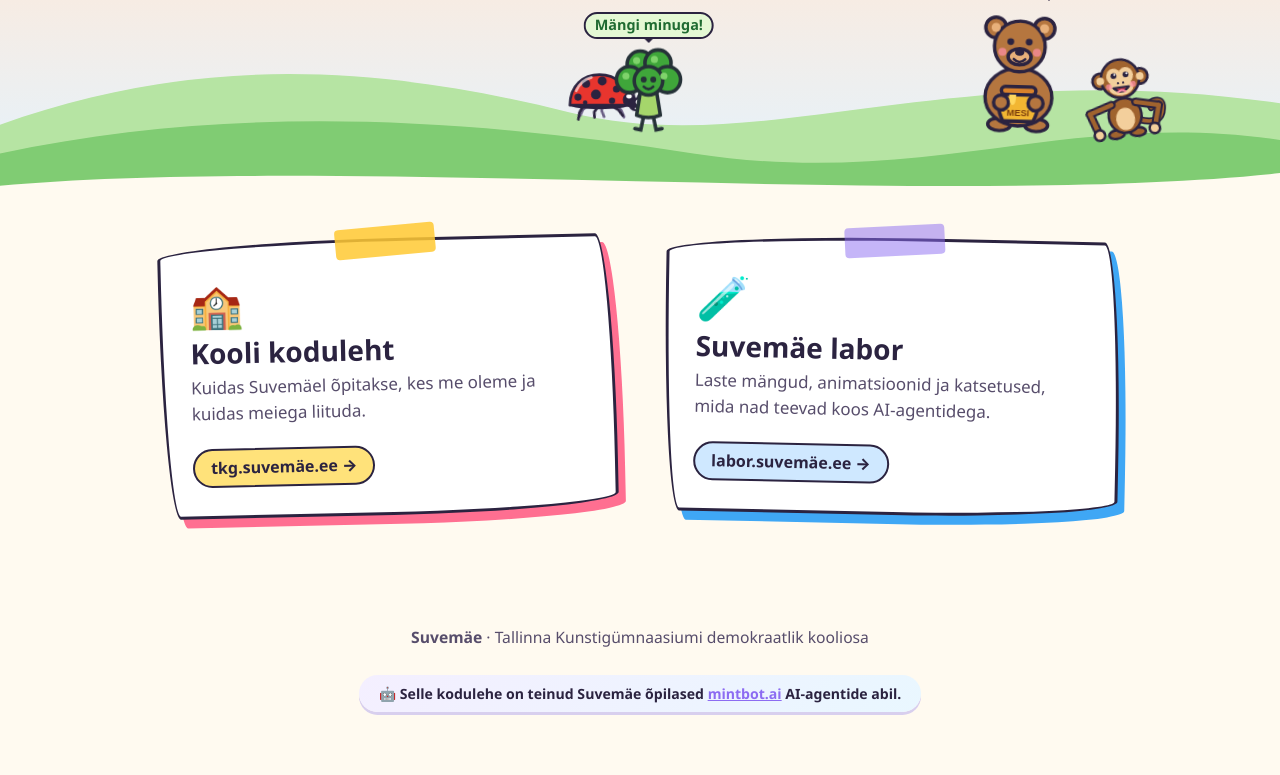
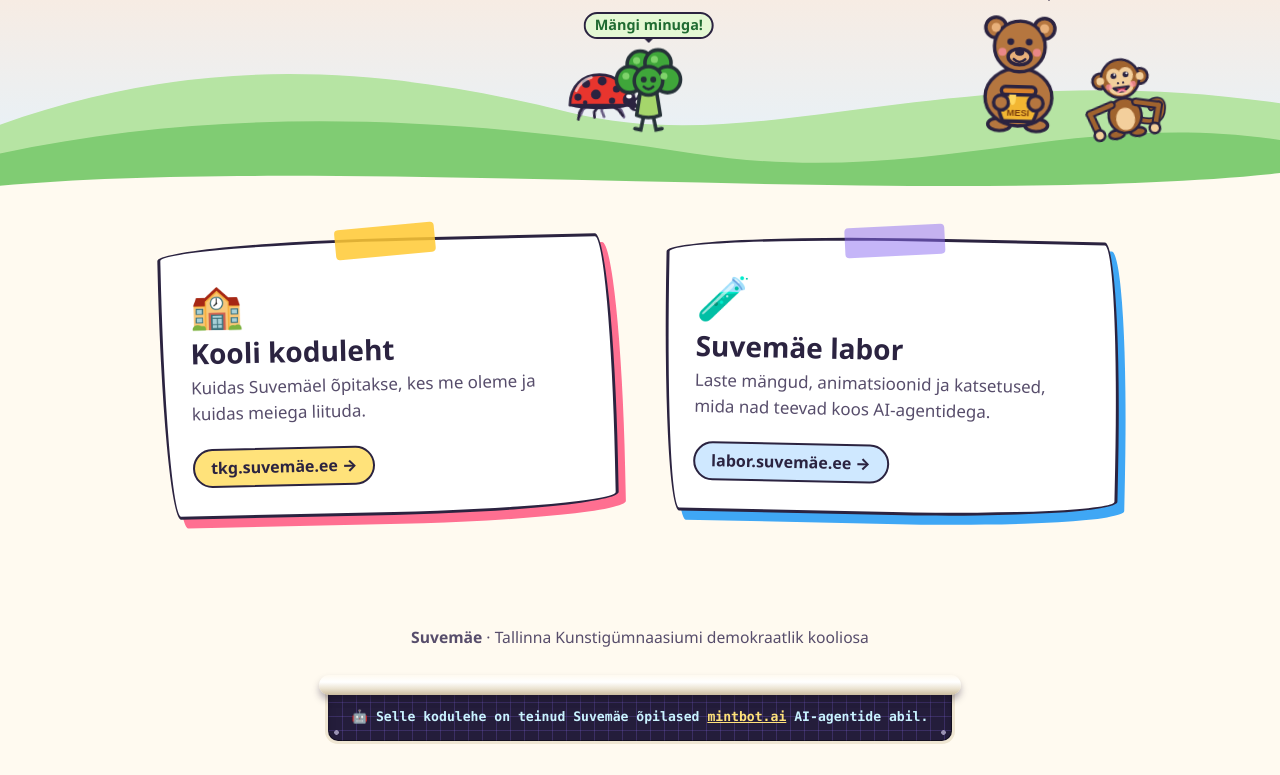
Before and after one commit to mangus/suvemae.ee, a plain HTML site: page www/index.html in a window 1280 px wide. Shown: the part 427-1202 px from the top of the page. Before the commit the page ends 1173 px from the top, so only its background shows below. Drawn offline with Linux system fonts and the light colour scheme.

Commit message:
Style the landing-page credit line as an under-the-hood peek beneath rolled-up paper

```diff
--- a/www/index.html
+++ b/www/index.html
@@ -92,9 +92,12 @@ main{max-width:1000px;margin:0 auto;padding:0 20px}
 .frame small{font-size:.92rem;font-weight:700;color:var(--ink-soft)}
 footer{padding:26px 20px 34px;text-align:center;color:var(--ink-soft);font-size:.98rem}
 footer p{margin:.2rem 0}
-/* The credit line sits apart from the school line as one soft sticker, no divider */
-footer .made-by{display:inline-block;margin:1.4rem auto 0;padding:.55rem 1.2rem;font-size:.88rem;font-weight:700;line-height:1.4;color:var(--ink);background:linear-gradient(135deg,#f4efff,#e9f7ff);border-radius:999px;box-shadow:0 3px 0 #d8cfee}
-footer .made-by a{color:var(--violet)}
+/* "Under the hood": the page's paper is rolled up here, showing the dark blueprint machinery underneath */
+footer .made-by{position:relative;display:inline-block;box-sizing:border-box;max-width:calc(100% - 20px);margin:2.2rem auto 0;padding:1.2rem 1.5rem .9rem;font-family:ui-monospace,"SF Mono",Menlo,Consolas,monospace;font-size:.82rem;font-weight:700;line-height:1.5;color:#c9f3ff;background:linear-gradient(rgba(140,108,242,.22) 1px,transparent 1px) 0 0/14px 14px,linear-gradient(90deg,rgba(140,108,242,.22) 1px,transparent 1px) 0 0/14px 14px,#241d3b;border-radius:3px 3px 10px 10px;box-shadow:inset 0 12px 12px -6px rgba(0,0,0,.75),inset 0 0 0 1px rgba(0,0,0,.45),0 0 0 3px #efe6d2}
+footer .made-by::before{content:"";position:absolute;left:-9px;right:-9px;top:-13px;height:20px;border-radius:10px;background:linear-gradient(#fffaf0,#fff 35%,#ebe3d1 68%,#cbbd9f);box-shadow:0 5px 7px rgba(43,35,64,.35);transition:transform .25s ease}
+footer .made-by::after{content:"";position:absolute;inset:0;pointer-events:none;background:radial-gradient(circle,#9a92b3 2px,transparent 2.6px) left 5px bottom 5px/7px 7px no-repeat,radial-gradient(circle,#9a92b3 2px,transparent 2.6px) right 5px bottom 5px/7px 7px no-repeat}
+footer .made-by:hover::before{transform:translateY(-4px)}
+footer .made-by a{color:#ffe27a}
 .d-bee{position:absolute;z-index:3;top:24%;left:0;width:clamp(56px,7vw,84px);pointer-events:none;animation:bee-x 26s linear infinite,bee-y 4.3s ease-in-out infinite alternate}
 .d-bee svg{display:block;width:100%;height:auto;animation:bee-bob 1.6s ease-in-out infinite alternate}
 /* Wings beat from their roots: a wide, quick swing that stays visible instead of a flicker */
```
